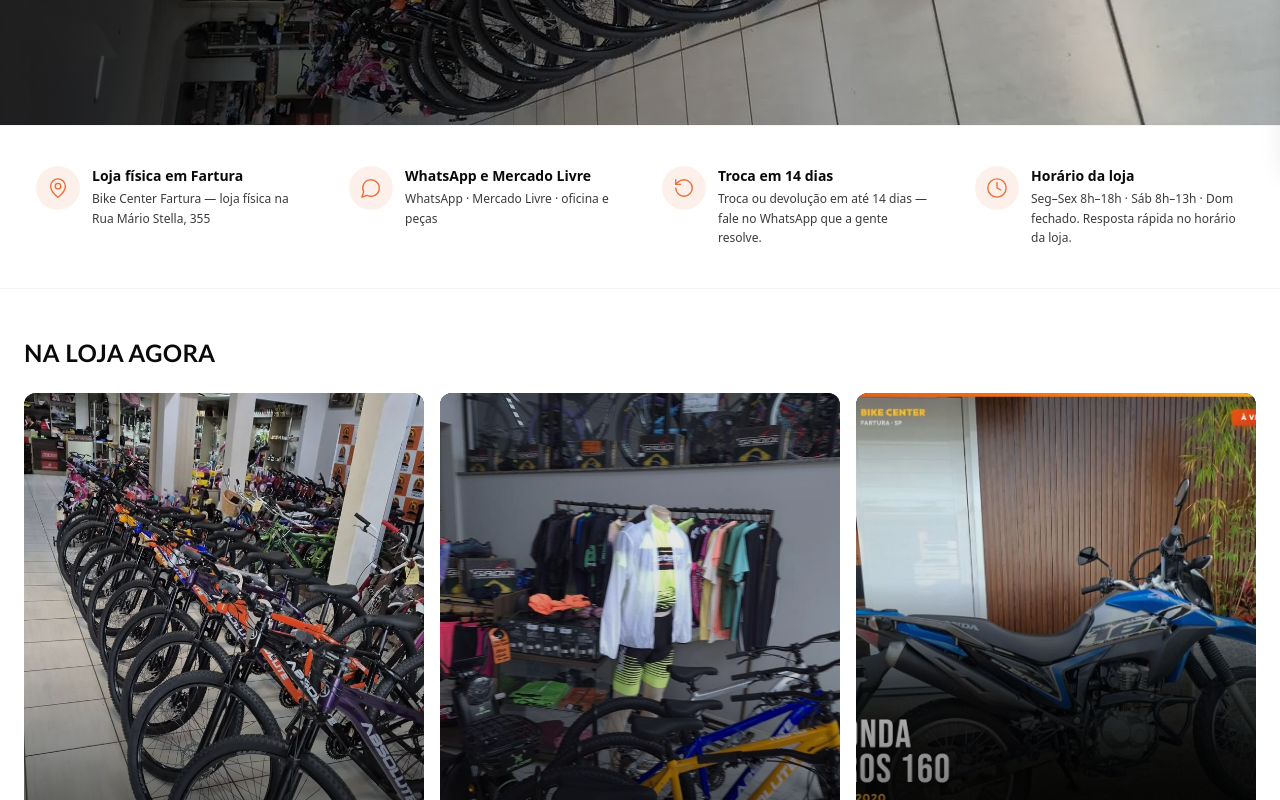
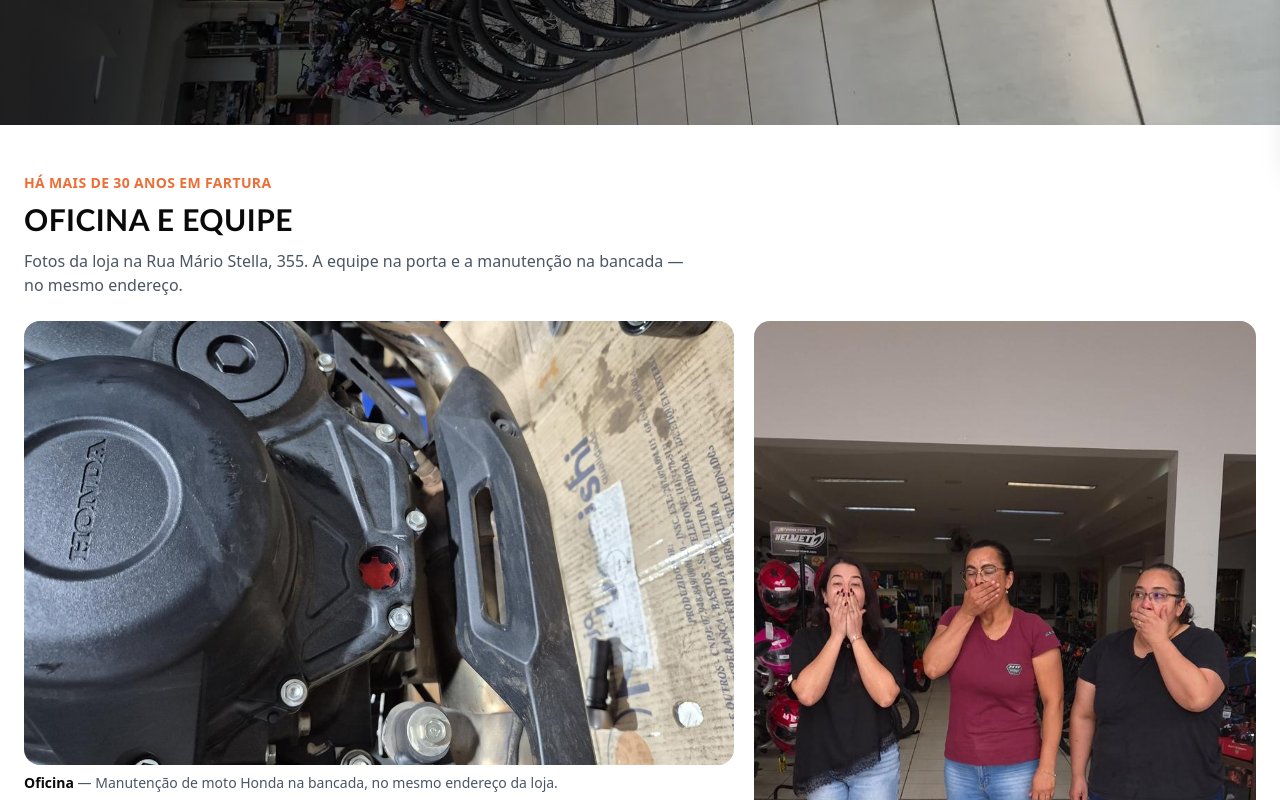
Before and after one commit to AlanDiogoR/bike-center, a Next.js app in the folder apps/web/: page / in a window 1280 px wide. Shown: the part 640-1440 px from the top of the page. Built offline with nearby package versions, Linux system fonts and the light colour scheme; no server answers.

Commit message:
feat(web): prova social de oficina e equipe após o hero
Mostra fotos reais da manutenção Honda e da equipe na porta logo abaixo do hero, com lazy load para o LCP do showroom continuar único.

Co-authored-by: AlanDiogoR <AlanDiogoR@users.noreply.github.com>

```diff
--- a/apps/web/src/app/page.tsx
+++ b/apps/web/src/app/page.tsx
@@ -8,6 +8,7 @@ export const metadata: Metadata = {
     canonical: siteUrl(),
   },
 };
+import { SocialProofSection } from "@/components/home/SocialProofSection";
 import { TrustBar } from "@/components/home/TrustBar";
 import { BannersSection } from "@/components/home/BannersSection";
 import { StoreVisitSection } from "@/components/home/StoreVisitSection";
@@ -29,6 +30,7 @@ export default function HomePage() {
         }}
       />
       <HeroSection />
+      <SocialProofSection />
       <TrustBar />
       <section className="max-w-container mx-auto px-4 sm:px-6 py-8 md:py-12">
         <BannersSection />
--- /dev/null
+++ b/apps/web/src/components/home/SocialProofSection.tsx
@@ -0,0 +1,66 @@
+import Image from "next/image";
+import { STORE } from "@/lib/site";
+
+/** Fotos reais já no repositório — oficina e equipe, fora do LCP do hero. */
+const shots = [
+  {
+    src: "/images/oficina/manutencao-honda.jpg",
+    alt: "Mecânico da Bike Center Fartura fazendo manutenção em uma moto Honda na oficina",
+    kicker: "Oficina",
+    detail: "Manutenção de moto Honda na bancada, no mesmo endereço da loja.",
+    frame: "aspect-[16/10]",
+    imageClass: "object-cover object-center",
+    sizes: "(max-width: 768px) 100vw, 58vw",
+  },
+  {
+    src: "/images/equipe/equipe.jpg",
+    alt: "Três pessoas da equipe da Bike Center na frente da loja, com a placa BIKE CENTER",
+    kicker: "Equipe",
+    detail: "Quem atende na porta da loja em Fartura.",
+    frame: "aspect-[4/5] md:aspect-[3/4]",
+    imageClass: "object-cover object-[center_16%]",
+    sizes: "(max-width: 768px) 100vw, 42vw",
+  },
+] as const;
+
+export function SocialProofSection() {
+  return (
+    <section aria-labelledby="prova-social-titulo" className="border-b border-gray-100 bg-white">
+      <div className="max-w-container mx-auto px-4 sm:px-6 py-8 md:py-12">
+        <p className="text-brand-primary font-semibold text-xs sm:text-sm uppercase tracking-wide">
+          {STORE.tagline}
+        </p>
+        <h2
+          id="prova-social-titulo"
+          className="mt-2 font-heading font-bold text-xl sm:text-2xl md:text-3xl text-brand-text uppercase tracking-[0.015em]"
+        >
+          Oficina e equipe
+        </h2>
+        <p className="mt-3 max-w-2xl text-sm sm:text-base text-gray-600">
+          Fotos da loja na {STORE.street}. A equipe na porta e a manutenção na bancada — no mesmo
+          endereço.
+        </p>
+        <div className="mt-6 grid grid-cols-1 md:grid-cols-12 gap-4 md:gap-5 items-start">
+          {shots.map((shot, index) => (
+            <figure key={shot.src} className={`min-w-0 ${index === 0 ? "md:col-span-7" : "md:col-span-5"}`}>
+              <div className={`relative overflow-hidden rounded-2xl bg-gray-200 ${shot.frame}`}>
+                <Image
+                  src={shot.src}
+                  alt={shot.alt}
+                  fill
+                  sizes={shot.sizes}
+                  loading="lazy"
+                  className={shot.imageClass}
+                />
+              </div>
+              <figcaption className="mt-2 text-sm leading-snug text-brand-text">
+                <span className="font-semibold">{shot.kicker}</span>
+                <span className="text-gray-600"> — {shot.detail}</span>
+              </figcaption>
+            </figure>
+          ))}
+        </div>
+      </div>
+    </section>
+  );
+}
```
Also changed, not shown: 1 other file (tests, documents, lock files or other folders).
